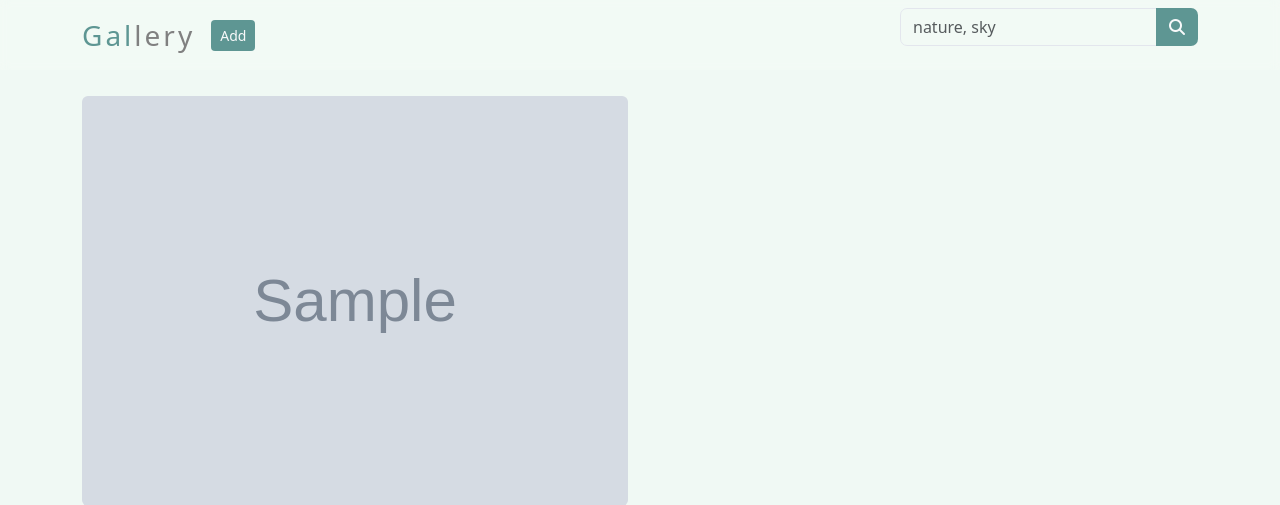
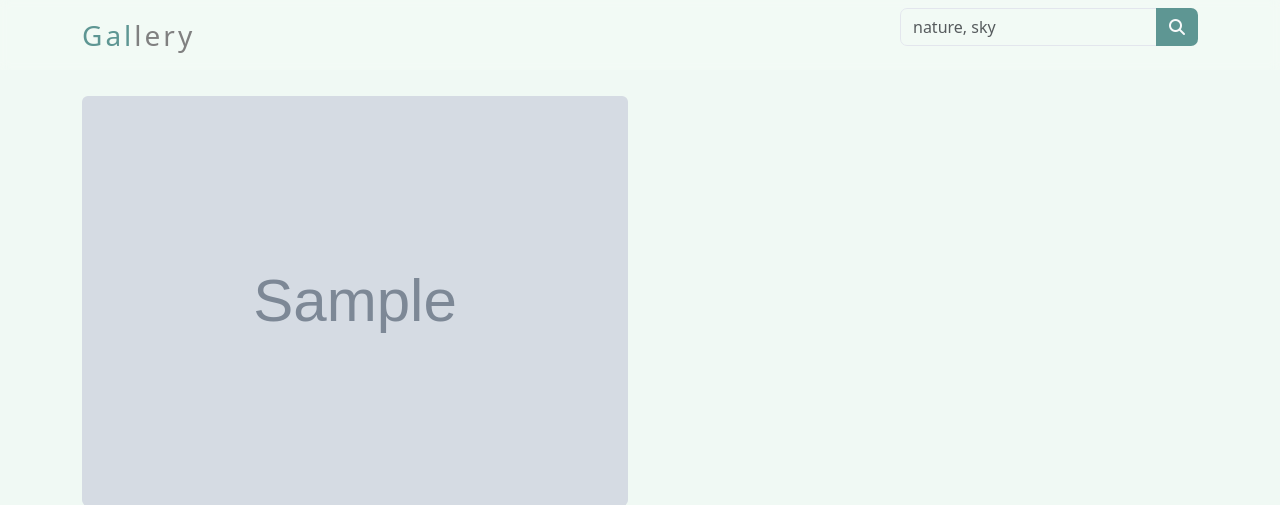
Before and after one commit to Edu58/Django-Gallery, a Django app: page / in a window 1280 px wide. Shown: the top 505 px of the page. Run offline with Django 4.2, Linux system fonts and the light colour scheme; tables that the repository leaves empty hold one stand-in row (values such as "Sample post"); grey boxes marked "Sample" are stand-in pictures; some libraries are stand-ins or nearby versions.

Commit message:
style: remove navbar add btn

```diff
--- a/templates/navbar.html
+++ b/templates/navbar.html
@@ -10,11 +10,6 @@
         </button>
         <div class="collapse navbar-collapse" id="navbarSupportedContent">
             <ul class="navbar-nav me-auto">
-                <li>
-                    <button class="btn btn-sm" style="background-color: #5e9693;">
-                        <a href="" class="text-decoration-none text-light">Add</a>
-                    </button>
-                </li>
             </ul>
             <form action="" method="post">
                 <div class="input-group mb-3">
```
